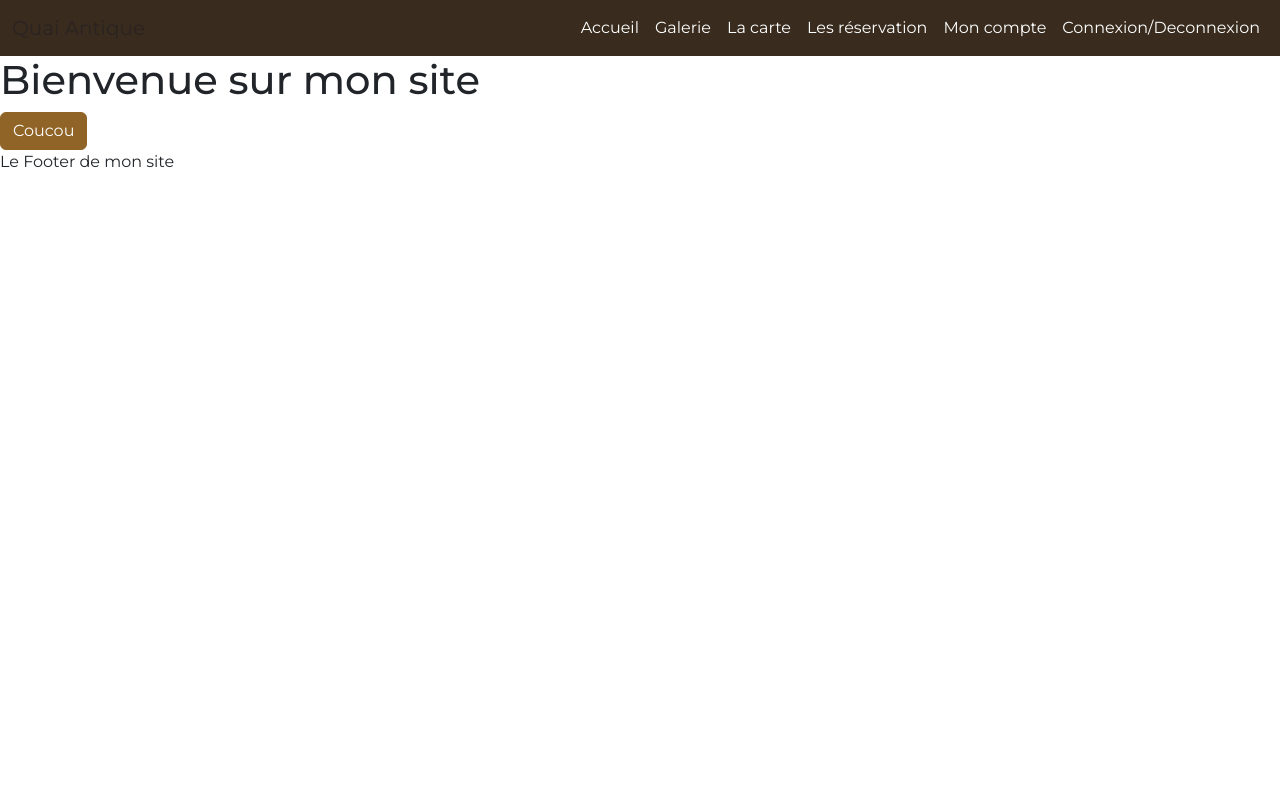
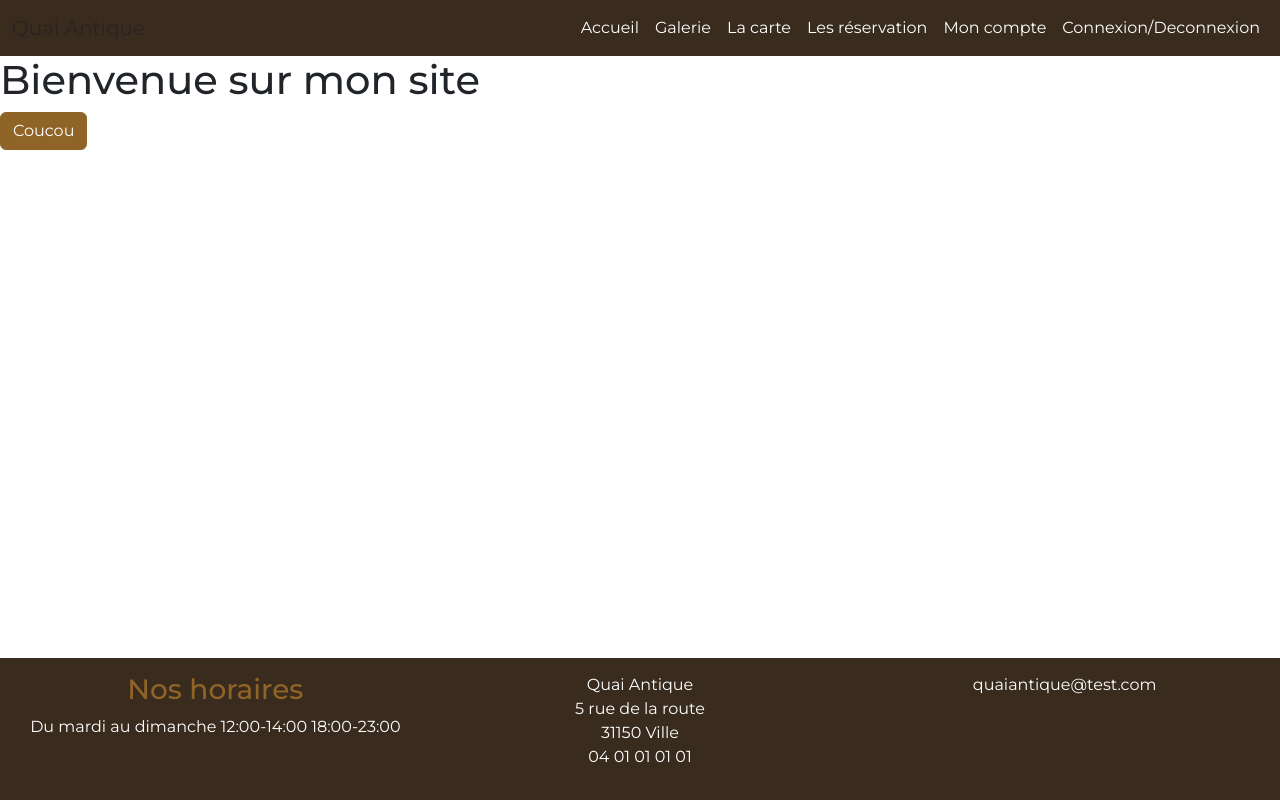
Before and after one commit to ARIVE-KARIMA/QuaiAntiqueFront, a website with bundled scripts: page index.html in a window 1280 px wide. Built offline with nearby package versions, Linux system fonts and the light colour scheme; a web font is replaced by a local one.

Commit message:
ajout du footer

```diff
--- a/index.html
+++ b/index.html
@@ -57,7 +57,24 @@
 
     <main id="main-page"></main>
 
-    <footer>Le Footer de mon site </footer>
+    <footer class="bg-dark text-white text-center footer">
+        <div class="row">
+            <div class="col-12 col-lg-4">
+                <h3 class="text-primary">Nos horaires</h3>
+                <p>Du mardi au dimanche 12:00-14:00 18:00-23:00</p>
+            </div>
+            <div class="col-6 col-lg-4">
+                <p>Quai Antique <br />
+                    5 rue de la route <br />
+                    31150 Ville <br />
+                    04 01 01 01 01 <br />
+                </p>
+            </div>
+            <div class="col-6 col-lg-4">
+                <p>quaiantique@test.com</p>
+            </div>
+        </div>
+    </footer>
 
     <script type="module" src="Router/router.js"></script>
     <script src="https://cdn.jsdelivr.net/npm/bootstrap@5.2.3/dist/js/bootstrap.bundle.min.js"
--- a/style/main.scss
+++ b/style/main.scss
@@ -4,3 +4,19 @@
 .nav-link {
     color: white;
 }
+
+html {
+    position: relative;
+    min-height: 100%;
+}
+
+main {
+    margin-bottom: 250px;
+}
+
+footer.footer {
+    padding: 15px;
+    position: absolute;
+    bottom: 0;
+    width: 100%;
+}
```
Also changed, not shown: assets/css/main.css, 1 other file.
